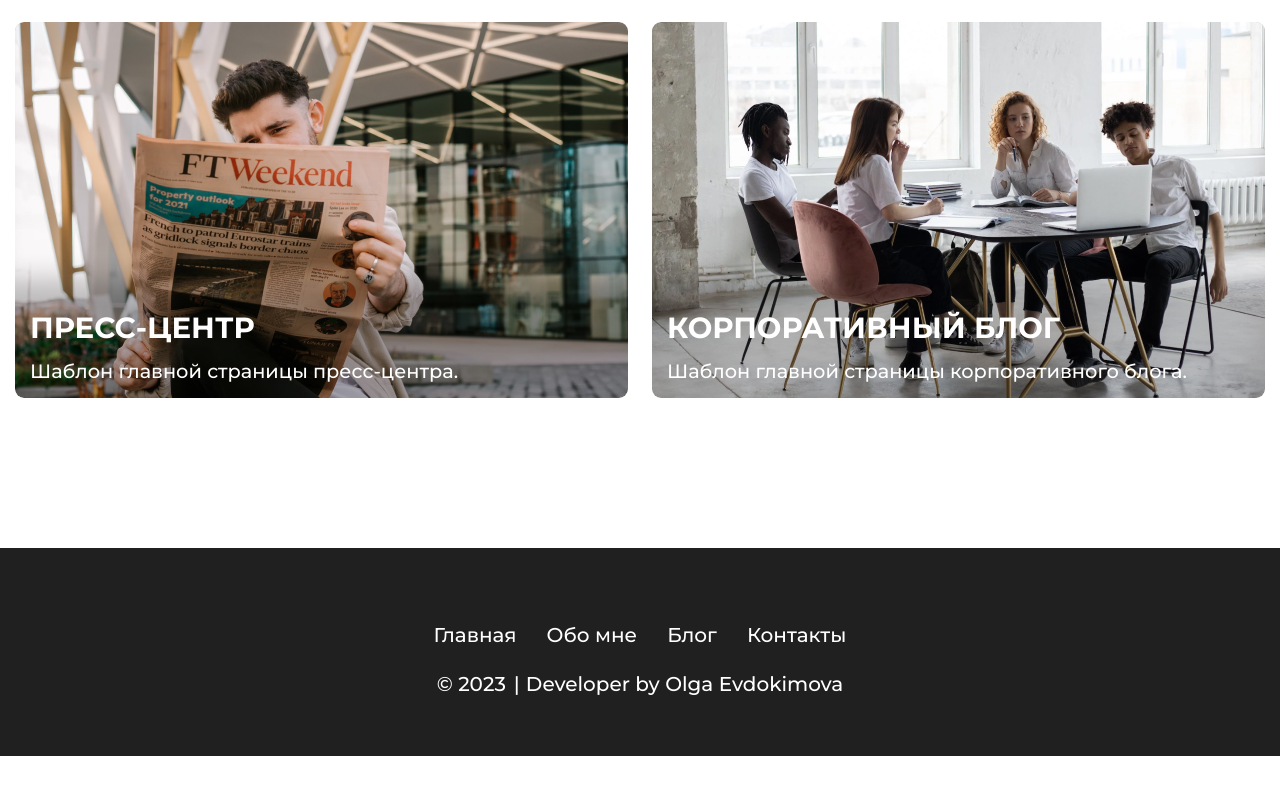
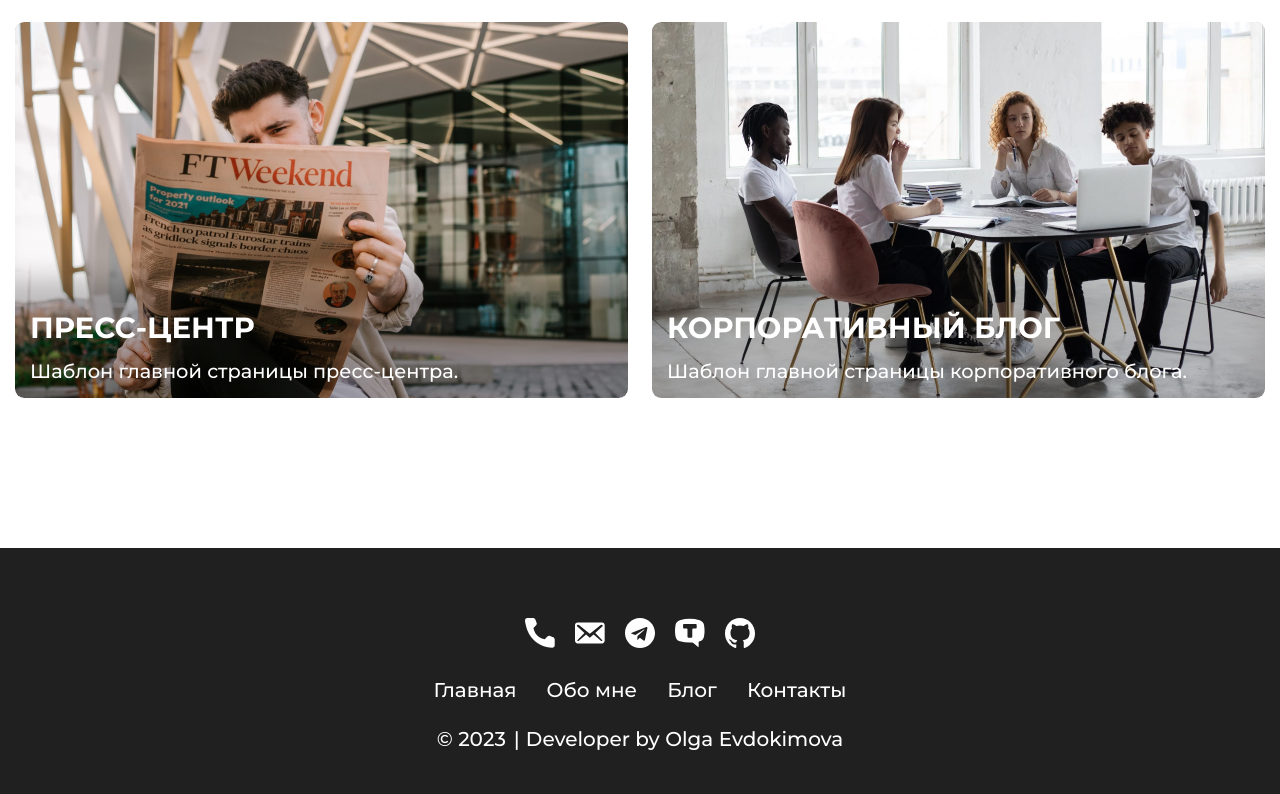
Before and after one commit to olga-evdokimova/evdokimovaolga, a Next.js app: page / in a window 1280 px wide. Shown: the part 1144-1938 px from the top of the page. Before the commit the page ends 1900 px from the top, so only its background shows below. Built offline with nearby package versions, Linux system fonts and the light colour scheme.

Commit message:
social  uncommented

```diff
--- a/app/components/footer/Footer.tsx
+++ b/app/components/footer/Footer.tsx
@@ -1,6 +1,6 @@
 import "./Footer.scss";
 // import Logo from "../logo/Logo";
-// import Social from "../social/Social";
+import Social from "../social/Social";
 import Nav from "../nav/Nav";
 
 export default function Footer() {
@@ -8,7 +8,7 @@ export default function Footer() {
     <footer className="footer">
       <div className="container">
         {/* <Logo isWhite={true}/> */}
-        {/* <Social/> */}
+        <Social/>
         <Nav/>
       </div>
       <div className="footer__copy">
```
